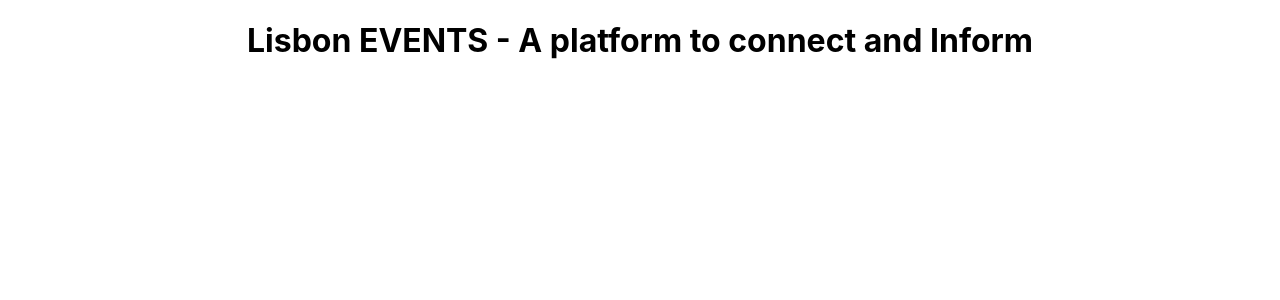
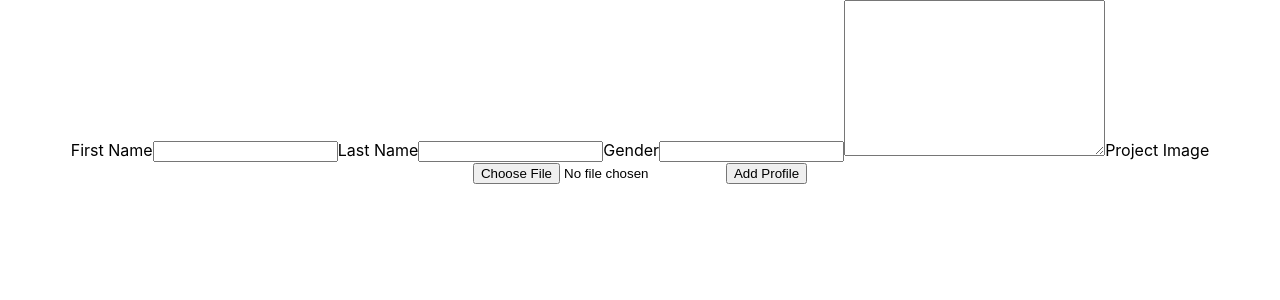
Before and after one commit to Foglia/Project_3_C, a React (Create React App) app: page /profile in a window 1280 px wide. Shown: the top 300 px of the page. Built offline with nearby package versions, Linux system fonts and the light colour scheme.

Commit message:
app&index&envissues

```diff
--- a/src/App.js
+++ b/src/App.js
@@ -1,6 +1,9 @@
-import './App.css';;
+import './App.css';
 import AddUserProfile from './components/AddUserProfile.component';
-import Comments from './components/Comments.component.jsx';
+import React from 'react';
+import { Routes, Route } from 'react-router-dom';
+
+/* import Comments from './components/Comments.component.jsx';
 import EditUserProfile from './components/EditUserProfile.component.jsx';
 import Navbar from './components/Navbar.component.jsx';
 import Home from './pages/Home.page';
@@ -8,13 +11,15 @@ import Events from './pages/Events.page';
 import EventDetail from './pages/EventDetail.page';
 import Login from './pages/Login.page';
 import Signup from '.pages/Signup.page';
-import UserProfile from './pages/UserProfile.page'
+import UserProfile from './pages/UserProfile.page' */
 
 
 function App() {
   return (
     <div className="App">
-    <Home />
+      <Routes>
+        <Route path="/profile" element={<AddUserProfile />} />
+      </Routes>
     </div>
   );
 }
--- a/src/components/AddUserProfile.component.jsx
+++ b/src/components/AddUserProfile.component.jsx
@@ -0,0 +1,96 @@
+import { useState } from 'react';
+import axios from 'axios';
+import React from 'react';
+
+function AddUserProfile(props) {
+  const [firstName, setFirstName] = useState('');
+  const [lastName, setLastName] = useState('');
+  const [imageUrl, setImageUrl] = useState('');
+  const [gender, setGender] = useState('');
+  const [location, setLocation] = useState('');
+  const [aboutMe, setAboutMe] = useState('');
+  const [loading, setLoading] = useState(false);
+
+
+  const handleFirstName = (e) => setFirstName(e.target.value);
+  const handleLastName = (e) => setLastName(e.target.value);
+  const handleImageUrl = (e) => setImageUrl(e.target.value);
+  const handleGender = (e) => setGender(e.target.value);
+  const handleLocation = (e) => setLocation(e.target.value);
+  const handleAboutMe = (e) => setAboutMe(e.target.value);
+
+  const handleUpload = async (e) => {
+    try {
+      setLoading(true);
+      const uploadData = new FormData();
+      uploadData.append('image', e.target.files[0]);
+
+      const response = await axios.post(`${process.env.REACT_APP_API_URL}/upload`, uploadData);
+
+      console.log(response.data.imageUrl);
+     /*  setImage(response.data.imageUrl); */
+      setLoading(false)
+      ;
+    } catch (error) {
+      console.log(error);
+      setLoading(false);
+    }
+  };
+
+  const handleSubmit = async (e) => {
+    e.preventDefault();
+    try {
+      await axios.post(`${process.env.REACT_APP_API_URL}/profile/create`, {
+        firstName,
+        lastName,
+        imageUrl,
+        gender,
+        location,
+        aboutMe,
+        loading,
+      });
+
+      setFirstName('');
+      lastName('');
+      imageUrl('');
+      gender('');
+      location('');
+      aboutMe('');
+
+
+      //refresh the list
+      props.refreshAddUserProfileUser();
+    } catch (error) {
+      console.log(error);
+    }
+  };
+
+return (
+    <div className="AddUserProfile">
+      <form onSubmit={handleSubmit}>
+        <label htmlFor="title">First Name</label>
+        <input type="text" name="firstName" value={firstName} onChange={handleFirstName} />
+        <label htmlFor="FirstName">Last Name</label>
+        <input type="text" name="lastName" value={lastName} onChange={handleLastName} />
+        <label htmlFor="title">Gender</label>
+        <input type="text" name="firstName" value={gender} onChange={handleGender} />
+
+
+       <textarea
+          name="description"
+          value={aboutMe}
+          cols="30"
+          rows="10"
+          onChange={handleAboutMe}
+        ></textarea>
+
+        <label htmlFor="image">Project Image</label>
+        <input type="file" name="image" onChange={handleUpload} />
+
+        {loading ? <p>Loading...</p> : <button to="/profile/:id" type="submit">Add Profile</button>}
+      </form>
+    </div>
+  );
+}
+
+export default AddUserProfile;
--- a/src/index.js
+++ b/src/index.js
@@ -3,12 +3,16 @@ import ReactDOM from 'react-dom/client';
 import './index.css';
 import App from './App';
 import reportWebVitals from './reportWebVitals';
+import { BrowserRouter as Router } from "react-router-dom"
 
 const root = ReactDOM.createRoot(document.getElementById('root'));
 root.render(
   <React.StrictMode>
+    <Router >
     <App />
+    </Router>
   </React.StrictMode>
+
 );
 
 // If you want to start measuring performance in your app, pass a function
```
Also changed, not shown: 1 other file (tests, documents, lock files or other folders).
